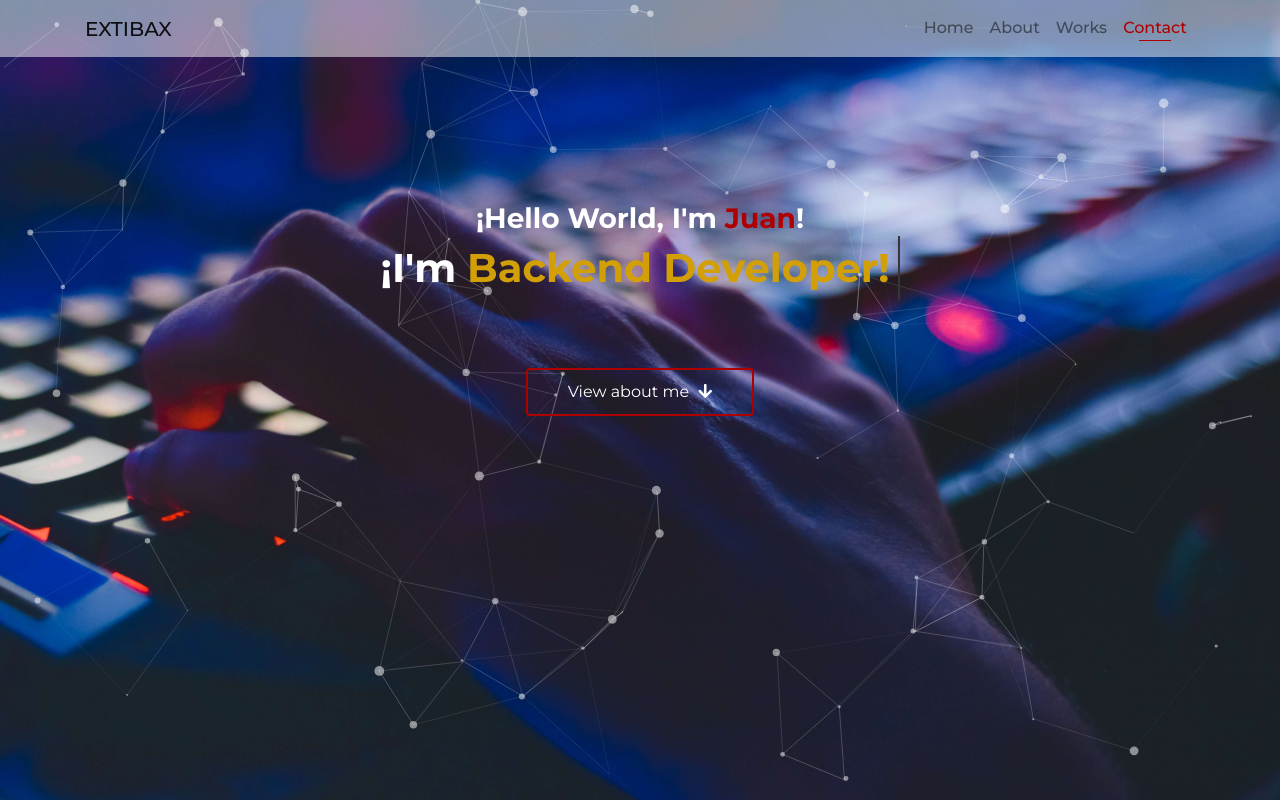
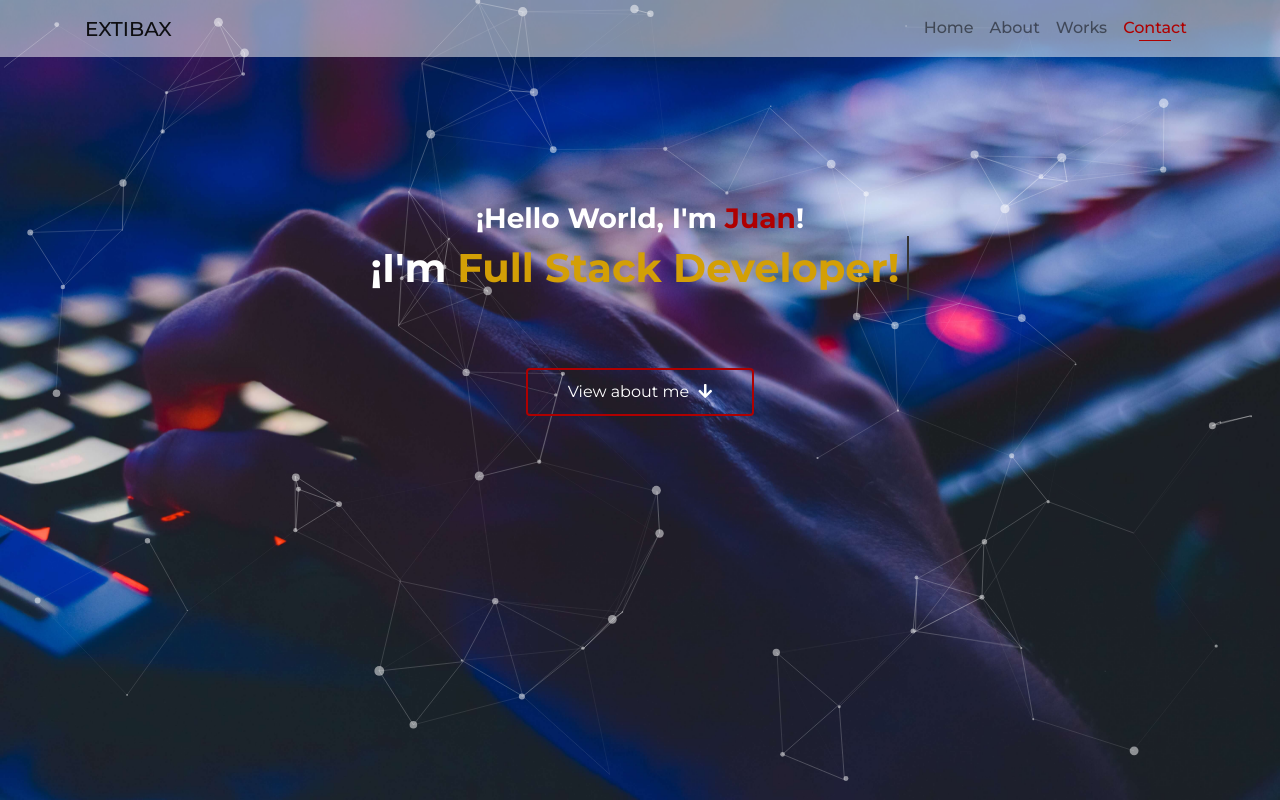
Before and after one commit to Extibax/bedoya-dev-panama, a website: page index.html in a window 1280 px wide. Shown: the top 800 px of the page. Drawn offline with nearby package versions, Linux system fonts and the light colour scheme; some packages are replaced by stand-ins of ours; a script that the page names is missing.

Commit message:
hero text changed

```diff
--- a/index.html
+++ b/index.html
@@ -125,7 +125,7 @@
               <span class="ah-words-wrapper">
                 <b class="is-visible">Programmer!</b>
                 <b>Web Developer!</b>
-                <b class="special-color">Backend Developer!</b>
+                <b class="special-color">Full Stack Developer!</b>
               </span>
             </h1>
             <a data-scroll href="#about" class="btn"
```
